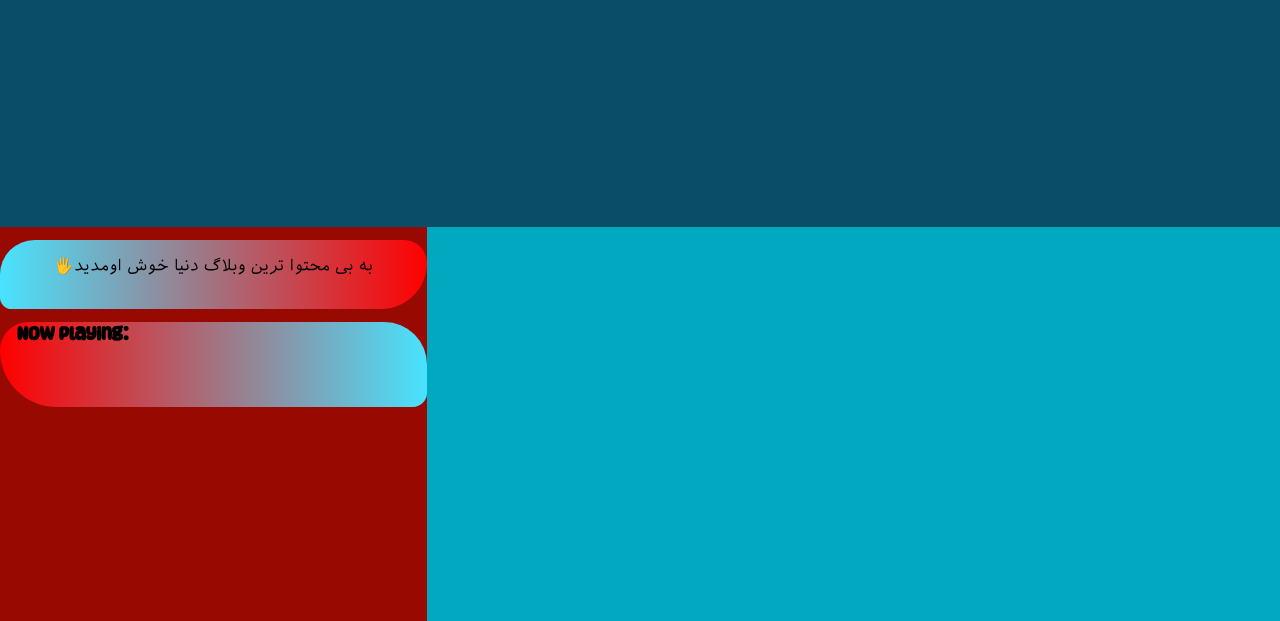
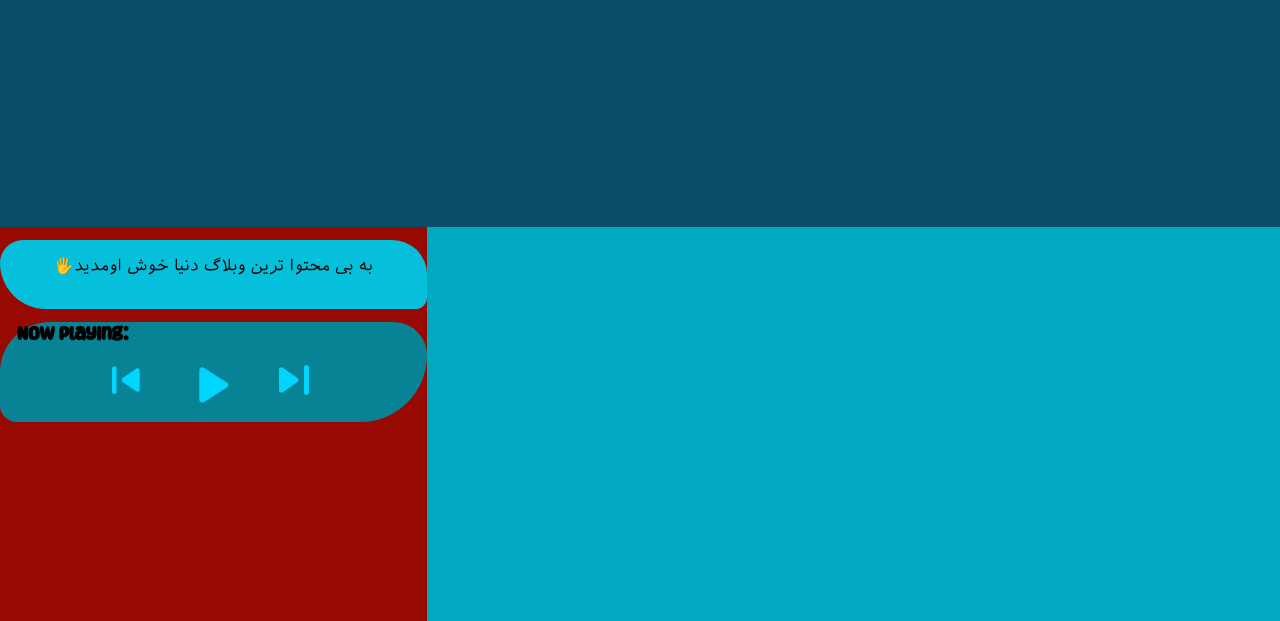
Before and after one commit to NWG0721/Hobabi.github.io, a PHP site: page / in a window 1280 px wide. Shown: the part 573-1194 px from the top of the page. Run offline with PHP 8.4, Linux system fonts and the light colour scheme.

Commit message:
1403/01/13 Changes

```diff
--- a/Javascripts/Script.js
+++ b/Javascripts/Script.js
@@ -45,5 +45,7 @@ function RandomTextForAside() {
         break;
   }
 }
+function PlayPouse(){
+}
 //------------------------------| Music API |------------------------------//
 //------------------------------| Music API |------------------------------//
--- /dev/null
+++ b/Styles/MusicPlayer.css
@@ -0,0 +1,32 @@
+.Stop-Play {
+  height: 36px;
+  width: 36px;
+  border-radius: 50%;
+}
+.Next {
+  height: 36px;
+  width: 36px;
+  border-radius: 50%;
+}
+.Previous {
+  height: 36px;
+  width: 36px;
+  border-radius: 50%;
+}
+
+.Control-Box {
+  margin-left: 15%;
+  width: 70%;
+  display: flex;
+  align-content: center;
+  justify-content: space-evenly;
+}
+.Stop-Play:hover {
+scale: 1.25;
+}
+.Next:hover {
+  scale: 1.25;
+}
+.Previous:hover {
+  scale: 1.25;
+}
--- a/Styles/Style.css
+++ b/Styles/Style.css
@@ -62,7 +62,7 @@ ul a {
     margin-left: 30%;
     margin-right: 70%;
     margin-top: 4%;
-    margin-bottom:1% ;
+    margin-bottom: 1%;
   }
   nav > ul {
     font-size: 25px;
@@ -76,7 +76,7 @@ ul a {
   }
   header {
     /* background-image: url(../Pictures/HeaderPicture.jpeg); */
-    background-color:#0A4D68 ;
+    background-color: #0a4d68;
   }
   div.Rand-Text {
     margin-top: 3%;
@@ -88,9 +88,9 @@ ul a {
   #MusicPlayer {
     margin-top: 3%;
     width: 100%;
-    justify-content: end;
-    align-items: end;
-    height: 85px;
+    justify-content: center;
+    align-items: center;
+    height: 100px;
     font-family: Motley;
     direction: ltr;
     color: #000000;
@@ -103,16 +103,18 @@ ul a {
   #MusicPlayer audio {
     display: none;
   }
-  aside div:nth-child(even) {
+  aside > div:nth-child(odd) {
     border-radius: 50px 75px 25px 100px;
-    background-image: linear-gradient(to right, #ff0000, #48e3ff);
+    background-color: #05bfdb;
   }
-  aside div:nth-child(odd) {
+
+  aside > div:nth-child(even){
     border-radius: 75px 50px 100px 25px;
-    background-image: linear-gradient(to right, #48e3ff, #ff0000);
+    background-color: #088395;
   }
+
   .top-head {
-    border-bottom: 3px #05BFDB solid;
+    border-bottom: 3px #05bfdb solid;
     border-radius: 45px;
   }
 }
--- a/index.html
+++ b/index.html
@@ -8,9 +8,10 @@
     <link rel="stylesheet" href="Styles/Style.css" />
     <link rel="stylesheet" href="Styles/Grides.css" />
     <link rel="stylesheet" href="Styles/Flex.css" />
+    <link rel="stylesheet" href="Styles/MusicPlayer.css" />
     <!-- The CSS Part -->
   </head>
-  <body onload="RandomTextForAside()" >
+  <body onload="RandomTextForAside()">
     <!-- The Main Body Starts Here -->
     <div class="container">
       <header>
@@ -69,35 +70,102 @@
         <!-- ------------------------------| Random Texts Ended |------------------------------ -->
         <!-- ------------------------------| The Current Music Started |------------------------------ -->
         <div id="MusicPlayer">
-          <h3>Now Playing: </h3><h2 id="Songname"></h2>
-          <audio controls autoplay muted >
-            <source src="https://public-2.hiblog.tv/srv/files.musico.ir/siros/Mostafa%20Farzami%20-%20Havas%20Baz%20(320).mp3?hst=files.musico.ir&prt=https&cuid=6787411">
-            <source src="https://public-2.hiblog.tv/srv/files.musico.ir/siros/Mostafa%20Farzami%20-%20Havas%20Baz%20(320).mp3?hst=files.musico.ir&prt=https&cuid=6787411">
-            <source src="https://s31.picofile.com/d/8473341950/0cb0a344-1441-4e70-8d21-ec9aac6dfe5c/1.mp3">
-            <source src="https://s30.picofile.com/d/8473342000/2cf38e0c-c5ea-40a0-85b5-4cc96ec0586e/2.mp3">
-            <source src="https://s31.picofile.com/d/8473342084/f8617f4f-e517-41ac-825a-7f0ba7d23e1c/3.mp3">
-            <source src="https://s30.picofile.com/d/8473342192/f934bd8f-c737-4151-9b4b-5f8954f7f9eb/4.mp3">
-            <source src="https://s31.picofile.com/d/8473342218/631e61fe-7a46-49f3-b99d-bd2a5eaa5e2e/5.mp3">
-            <source src="https://s31.picofile.com/d/8473344942/581b3336-b810-470b-a707-a6b963ef2e45/6.mp3">
-            <source src="https://s30.picofile.com/d/8473345126/dced09a1-7a1c-4bfe-a54c-9dd8749f448f/7.mp3">
-            <source src="https://s31.picofile.com/d/8473345184/afb2b31d-31fc-4022-ba7d-b18b2f7f5325/8.mp3">
-            <source src="https://s31.picofile.com/d/8473345218/712fb5aa-03d7-48dc-8f8b-3d48fd7b13e0/9.mp3">
-            <source src="https://s31.picofile.com/d/8473347668/6def767f-dba6-40d2-9e08-8f1632173db4/10.mp3">
-            <source src="https://s31.picofile.com/d/8473347668/6def767f-dba6-40d2-9e08-8f1632173db4/10.mp3">
-            <source src="https://s31.picofile.com/d/8473347226/dcaaae17-9037-4d17-a3db-85b75225ea65/11.mp3">
-            <source src="https://s31.picofile.com/d/8473345450/802b32ab-2b53-475d-b042-f71ff7550648/12.mp3">
-            <source src="https://s31.picofile.com/d/8473345476/8f07acce-5155-4d54-9f6c-707c4a839baf/13.mp3">
-            <source src="https://s30.picofile.com/d/8473345584/345cf19e-210a-44bd-acf5-38fdc7aa74a9/14.mp3">
-            <source src="https://s31.picofile.com/d/8473345618/052ec083-83f4-4642-9a8d-a20154329d69/15.mp3">
-            <source src="https://s31.picofile.com/d/8473345734/e063e213-f349-49ca-8c5a-05a8da67d958/16.mp3">
-            <source src="https://s30.picofile.com/d/8473345776/05496d6e-b211-4ad4-aca6-995e9b12b505/17.mp3">
-            <source src="https://s31.picofile.com/d/8473345826/cb947b85-018f-488c-8349-62daa1f57050/18.mp3">
-            <source src="https://s31.picofile.com/d/8473347342/5ce585fe-abb1-4a1a-b8b5-6fd26fee41d2/19.mp3">
-            <source src="https://s30.picofile.com/d/8473347384/aa5a64d7-bbba-455f-b8a8-6b294d411214/20.mp3">
-            <source src="https://s31.picofile.com/d/8473346326/f687985f-0719-4d23-bbba-654ae1144c2a/21.mp3">
+          <h3>Now Playing:</h3>
+          <h2 id="Songname"></h2>
 
+          <div class="Music-Player">
+            <div class="Control-Box">
+              <div class="Previous" onclick="PlayPouse()" id="Previous">
+                <img src="./Pictures/SVG/free_icon_1(4).svg" alt="Previous" />
+              </div>
+
+              <div class="Stop-Play" onclick="PlayPouse()" id="P-P">
+                <img src="./Pictures/SVG/free_icon_1.svg" alt="PLAYPAUSE" onclick=""/>
+              </div>
+
+              <div class="Next" onclick="PlayPouse()" id="Next">
+                <img src="./Pictures/SVG/free_icon_1(3).svg" alt="Next" />
+              </div>
+            </div>
+          </div>
+
+          <audio controls autoplay muted>
+            <source
+              src="https://public-2.hiblog.tv/srv/files.musico.ir/siros/Mostafa%20Farzami%20-%20Havas%20Baz%20(320).mp3?hst=files.musico.ir&prt=https&cuid=6787411"
+            />
+            <source
+              src="https://public-2.hiblog.tv/srv/files.musico.ir/siros/Mostafa%20Farzami%20-%20Havas%20Baz%20(320).mp3?hst=files.musico.ir&prt=https&cuid=6787411"
+            />
+            <source
+              src="https://s31.picofile.com/d/8473341950/0cb0a344-1441-4e70-8d21-ec9aac6dfe5c/1.mp3"
+            />
+            <source
+              src="https://s30.picofile.com/d/8473342000/2cf38e0c-c5ea-40a0-85b5-4cc96ec0586e/2.mp3"
+            />
+            <source
+              src="https://s31.picofile.com/d/8473342084/f8617f4f-e517-41ac-825a-7f0ba7d23e1c/3.mp3"
+            />
+            <source
+              src="https://s30.picofile.com/d/8473342192/f934bd8f-c737-4151-9b4b-5f8954f7f9eb/4.mp3"
+            />
+            <source
+              src="https://s31.picofile.com/d/8473342218/631e61fe-7a46-49f3-b99d-bd2a5eaa5e2e/5.mp3"
+            />
+            <source
+              src="https://s31.picofile.com/d/8473344942/581b3336-b810-470b-a707-a6b963ef2e45/6.mp3"
+            />
+            <source
+              src="https://s30.picofile.com/d/8473345126/dced09a1-7a1c-4bfe-a54c-9dd8749f448f/7.mp3"
+            />
+            <source
+              src="https://s31.picofile.com/d/8473345184/afb2b31d-31fc-4022-ba7d-b18b2f7f5325/8.mp3"
+            />
+            <source
+              src="https://s31.picofile.com/d/8473345218/712fb5aa-03d7-48dc-8f8b-3d48fd7b13e0/9.mp3"
+            />
+            <source
+              src="https://s31.picofile.com/d/8473347668/6def767f-dba6-40d2-9e08-8f1632173db4/10.mp3"
+            />
+            <source
+              src="https://s31.picofile.com/d/8473347668/6def767f-dba6-40d2-9e08-8f1632173db4/10.mp3"
+            />
+            <source
+              src="https://s31.picofile.com/d/8473347226/dcaaae17-9037-4d17-a3db-85b75225ea65/11.mp3"
+            />
+            <source
+              src="https://s31.picofile.com/d/8473345450/802b32ab-2b53-475d-b042-f71ff7550648/12.mp3"
+            />
+            <source
+              src="https://s31.picofile.com/d/8473345476/8f07acce-5155-4d54-9f6c-707c4a839baf/13.mp3"
+            />
+            <source
+              src="https://s30.picofile.com/d/8473345584/345cf19e-210a-44bd-acf5-38fdc7aa74a9/14.mp3"
+            />
+            <source
+              src="https://s31.picofile.com/d/8473345618/052ec083-83f4-4642-9a8d-a20154329d69/15.mp3"
+            />
+            <source
+              src="https://s31.picofile.com/d/8473345734/e063e213-f349-49ca-8c5a-05a8da67d958/16.mp3"
+            />
+            <source
+              src="https://s30.picofile.com/d/8473345776/05496d6e-b211-4ad4-aca6-995e9b12b505/17.mp3"
+            />
+            <source
+              src="https://s31.picofile.com/d/8473345826/cb947b85-018f-488c-8349-62daa1f57050/18.mp3"
+            />
+            <source
+              src="https://s31.picofile.com/d/8473347342/5ce585fe-abb1-4a1a-b8b5-6fd26fee41d2/19.mp3"
+            />
+            <source
+              src="https://s30.picofile.com/d/8473347384/aa5a64d7-bbba-455f-b8a8-6b294d411214/20.mp3"
+            />
+            <source
+              src="https://s31.picofile.com/d/8473346326/f687985f-0719-4d23-bbba-654ae1144c2a/21.mp3"
+            />
           </audio>
         </div>
+        <div></div>
+
         <!-- ------------------------------| The Current Music Ended |------------------------------ -->
       </aside>
       <footer></footer>
```
Also changed, not shown: Pictures/SVG/13714618201553666702.svg (added), Pictures/SVG/7482552671539681122.svg (added), Pictures/SVG/download_as_png.png (added), Pictures/SVG/free_icon_1(1).svg (added), Pictures/SVG/free_icon_1(2).svg (added), Pictures/SVG/free_icon_1(3).svg (added), Pictures/SVG/free_icon_1(4).svg (added), Pictures/SVG/free_icon_1.svg (added).
